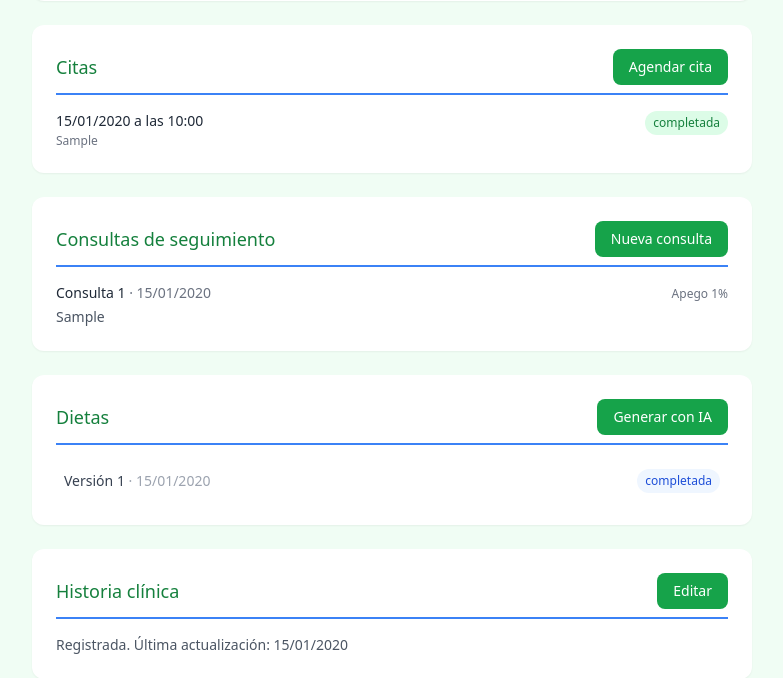
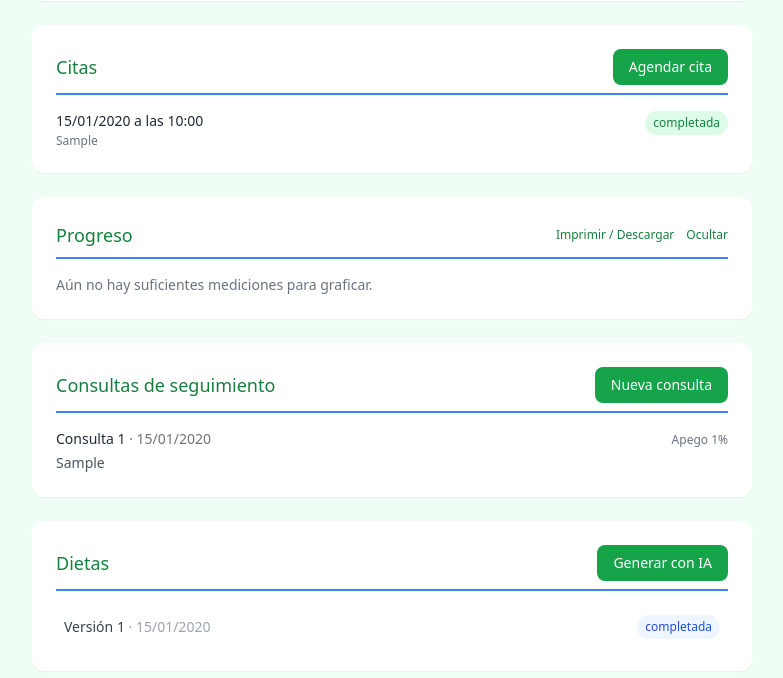
Before and after one commit to infamemp/sistema-nutricion, a FastAPI app: page /pacientes/1 in a window 1280 px wide. Shown: the part 509-1187 px from the top of the page, without its empty margins (248-1031 px from the left). Run offline with FastAPI, Linux system fonts and the light colour scheme; the visitor is signed in with stand-in values (Sample User, id 1); tables that the repository leaves empty hold one stand-in row (values such as "Sample post"); some libraries are stand-ins or nearby versions.

Commit message:
Gráficas de progreso con mostrar/ocultar e imprimir
- main.py: nueva consulta de mediciones (mediciones_inbody) para el expediente, con mediciones_json listo para Chart.js
- expediente.html: sección "Progreso" con 3 gráficas de líneas (peso, % grasa, MME), botón para mostrar/ocultar, y botón de imprimir/descargar que aísla solo esa sección al imprimir
- Corregido el CDN de Chart.js (la versión inicial no existía, se cambió a jsDelivr)

```diff
--- a/app/main.py
+++ b/app/main.py
@@ -284,6 +284,29 @@ def ver_expediente(paciente_id: int, request: Request, db: Session = Depends(get
         .all()
     )
 
+    mediciones = (
+        db.query(models.MedicionInBody)
+        .filter(models.MedicionInBody.paciente_id == paciente_id)
+        .order_by(models.MedicionInBody.fecha_medicion.asc())
+        .all()
+    )
+
+    # JSON listo para Chart.js. Se arma aqui, no en la plantilla, para que
+    # agregar una metrica nueva a futuro (ej. tasa_metabolica_basal) sea
+    # solo una linea en este diccionario, sin tocar la logica de consulta.
+    mediciones_json = json.dumps(
+        [
+            {
+                "fecha": m.fecha_medicion.strftime("%d/%m/%Y") if m.fecha_medicion else None,
+                "peso": m.peso,
+                "porcentaje_grasa": m.porcentaje_grasa,
+                "mme": m.mme,
+            }
+            for m in mediciones
+        ],
+        ensure_ascii=False,
+    )
+
     dietas = (
         db.query(models.DietaVersion)
         .filter(models.DietaVersion.paciente_id == paciente_id)
@@ -294,7 +317,15 @@ def ver_expediente(paciente_id: int, request: Request, db: Session = Depends(get
     return templates.TemplateResponse(
         request,
         "expediente.html",
-        {"paciente": paciente, "citas": citas, "historia": historia, "followups": followups, "dietas": dietas},
+        {
+            "paciente": paciente,
+            "citas": citas,
+            "historia": historia,
+            "followups": followups,
+            "dietas": dietas,
+            "mediciones": mediciones,
+            "mediciones_json": mediciones_json,
+        },
     )
 
 
--- a/app/templates/expediente.html
+++ b/app/templates/expediente.html
@@ -7,6 +7,15 @@
     <meta name="viewport" content="width=device-width, initial-scale=1.0">
     <title>{{ paciente.nombre_completo }}</title>
     <script src="https://cdn.tailwindcss.com"></script>
+    <script src="https://cdn.jsdelivr.net/npm/chart.js@4/dist/chart.umd.min.js"></script>
+    <style>
+        @media print {
+            body * { visibility: hidden; }
+            #seccion-progreso, #seccion-progreso * { visibility: visible; }
+            #seccion-progreso { position: absolute; left: 0; top: 0; width: 100%; box-shadow: none; }
+            #botones-progreso { display: none; }
+        }
+    </style>
 </head>
 <body class="bg-green-50 min-h-screen">
 
@@ -165,6 +174,76 @@
             {% endif %}
         </div>
 
+        <div id="seccion-progreso" class="bg-white rounded-xl shadow-sm p-6 mb-6">
+            <div id="botones-progreso" class="flex justify-between items-center border-b-2 border-blue-500 pb-2 mb-4">
+                <h2 class="text-lg font-medium text-green-700">Progreso</h2>
+                <div class="flex gap-3">
+                    <button onclick="window.print()"
+                            class="text-xs text-green-700 hover:underline">
+                        Imprimir / Descargar
+                    </button>
+                    <button id="btn-toggle-progreso"
+                            onclick="
+                                const c = document.getElementById('progreso-contenido');
+                                c.classList.toggle('hidden');
+                                this.textContent = c.classList.contains('hidden') ? 'Mostrar' : 'Ocultar';
+                            "
+                            class="text-xs text-green-700 hover:underline">
+                        Ocultar
+                    </button>
+                </div>
+            </div>
+
+            <div id="progreso-contenido">
+            {% if mediciones|length >= 2 %}
+            <div class="grid gap-6">
+                <div>
+                    <p class="text-sm text-gray-500 mb-2">Peso (kg)</p>
+                    <canvas id="grafica-peso" height="80"></canvas>
+                </div>
+                <div>
+                    <p class="text-sm text-gray-500 mb-2">Porcentaje de grasa (%)</p>
+                    <canvas id="grafica-grasa" height="80"></canvas>
+                </div>
+                <div>
+                    <p class="text-sm text-gray-500 mb-2">Masa muscular esquelética, MME (kg)</p>
+                    <canvas id="grafica-mme" height="80"></canvas>
+                </div>
+            </div>
+            <script>
+                const medicionesProgreso = {{ mediciones_json|safe }};
+                const etiquetas = medicionesProgreso.map(m => m.fecha);
+
+                function graficaLinea(idCanvas, datos, color) {
+                    new Chart(document.getElementById(idCanvas), {
+                        type: 'line',
+                        data: {
+                            labels: etiquetas,
+                            datasets: [{
+                                data: datos,
+                                borderColor: color,
+                                backgroundColor: color,
+                                tension: 0.2,
+                                spanGaps: true,
+                            }]
+                        },
+                        options: {
+                            plugins: { legend: { display: false } },
+                            scales: { y: { beginAtZero: false } }
+                        }
+                    });
+                }
+
+                graficaLinea('grafica-peso', medicionesProgreso.map(m => m.peso), '#16a34a');
+                graficaLinea('grafica-grasa', medicionesProgreso.map(m => m.porcentaje_grasa), '#3B82F6');
+                graficaLinea('grafica-mme', medicionesProgreso.map(m => m.mme), '#16a34a');
+            </script>
+            {% else %}
+            <p class="text-sm text-gray-500">Aún no hay suficientes mediciones para graficar.</p>
+            {% endif %}
+            </div>
+        </div>
+
         <div class="bg-white rounded-xl shadow-sm p-6 mb-6">
             <div class="flex justify-between items-center border-b-2 border-blue-500 pb-2 mb-4">
                 <h2 class="text-lg font-medium text-green-700">Consultas de seguimiento</h2>
```
